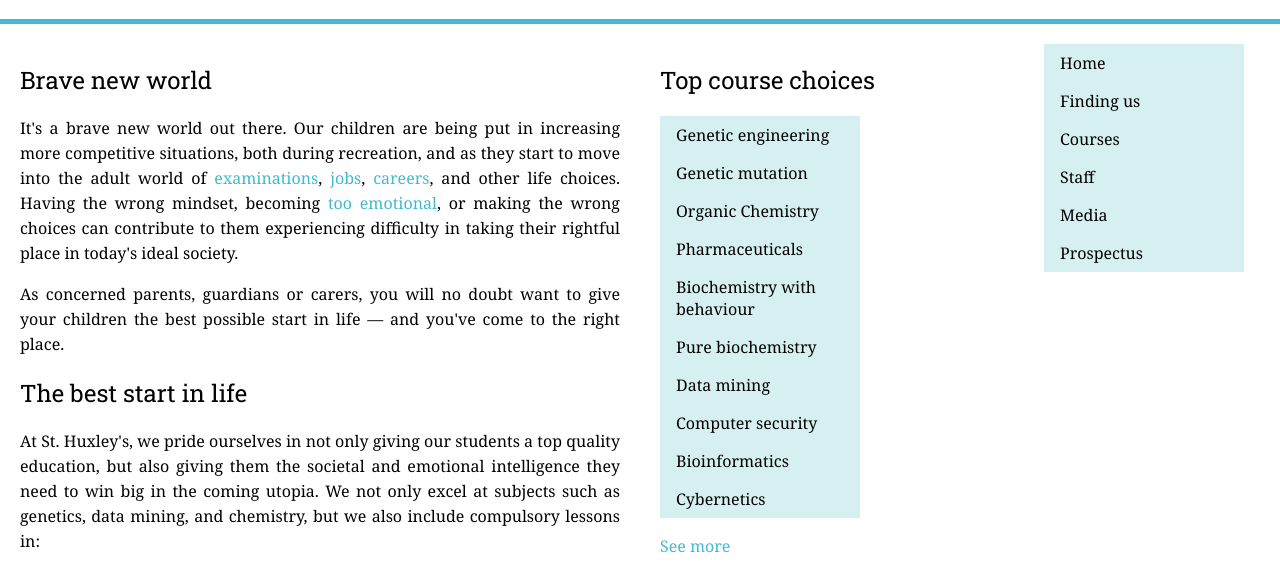
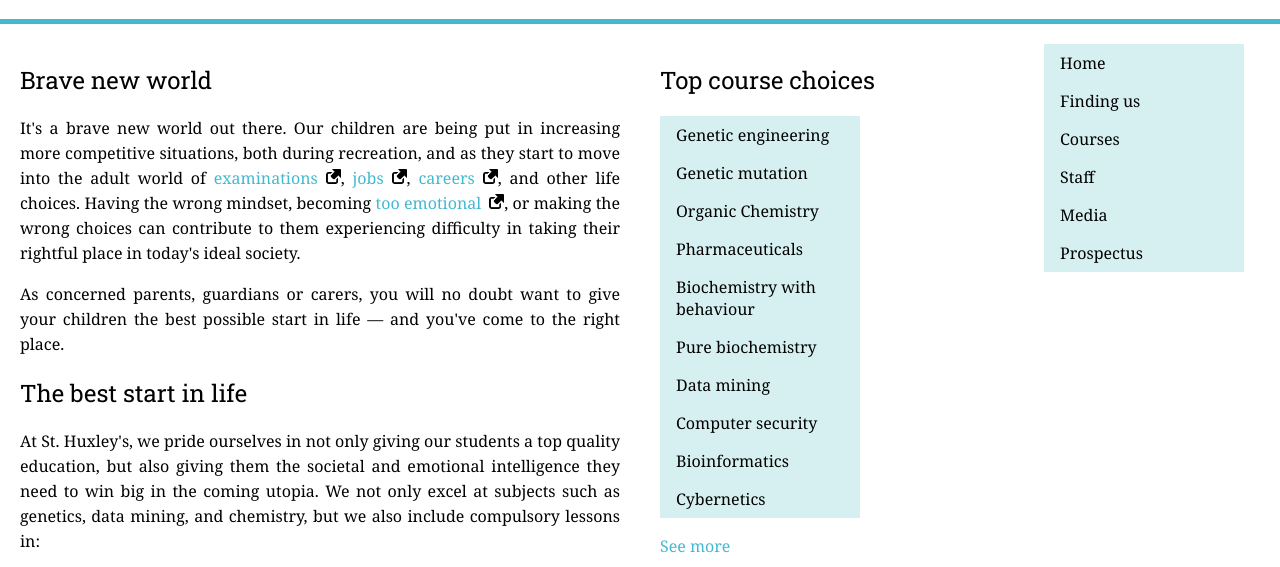
Before and after one commit to inspedralbes/disseny-de-la-portada-d-una-web-escolar-sercandia21, a plain HTML site: page web/index.html in a window 1280 px wide. Shown: the part 200-767 px from the top of the page. Drawn offline with Linux system fonts and the light colour scheme.

Commit message:
Añadida imagen links

```diff
--- a/web/css/estils.css
+++ b/web/css/estils.css
@@ -43,10 +43,11 @@ footer {
 
 /* header and footer */
 
-header{
+header {
     border-bottom: 5px solid rgb(65, 186, 207);
     background-color: rgb(255, 255, 255);
 }
+
 footer {
     border-top: 5px solid rgb(65, 186, 207);
     background-color: rgb(255, 255, 255);
@@ -78,7 +79,7 @@ h2 {
 }
 
 a:visited {
-    color: aquamarine;
+    color: rgb(103, 101, 228);
 }
 
 /*Top Course Choices Ul & NavBar*/
@@ -109,5 +110,10 @@ nav li a:hover {
 
 .logo {
     width: 90px;
-    display:block;
+    display: block;
 }
+
+.link-img {
+    padding-left: 8px;
+    width: 23px;
+}
--- a/web/index.html
+++ b/web/index.html
@@ -27,10 +27,10 @@
 
         <p>It's a brave new world out there. Our children are being put in increasing more competitive situations, both
             during recreation, and as they start to move into the adult world of <a
-                href="https://en.wikipedia.org/wiki/Examination">examinations</a>, <a
-                href="https://en.wikipedia.org/wiki/Jobs">jobs</a>, <a
-                href="https://en.wikipedia.org/wiki/Career">careers</a>, and other life choices. Having the wrong
-            mindset, becoming <a href="https://en.wikipedia.org/wiki/Emotion">too emotional</a>, or making the wrong
+                href="https://en.wikipedia.org/wiki/Examination">examinations<img class="link-img" src="./img/link-img.png"></a>, <a
+                href="https://en.wikipedia.org/wiki/Jobs">jobs<img class="link-img" src="./img/link-img.png"></a>, <a
+                href="https://en.wikipedia.org/wiki/Career">careers<img class="link-img" src="./img/link-img.png"></a>, and other life choices. Having the wrong
+            mindset, becoming <a href="https://en.wikipedia.org/wiki/Emotion">too emotional<img class="link-img" src="./img/link-img.png"></a>, or making the wrong
             choices can contribute to them experiencing difficulty in taking their rightful place in today's ideal
             society.</p>
 
```
Also changed, not shown: web/img/link-img.png (added).
